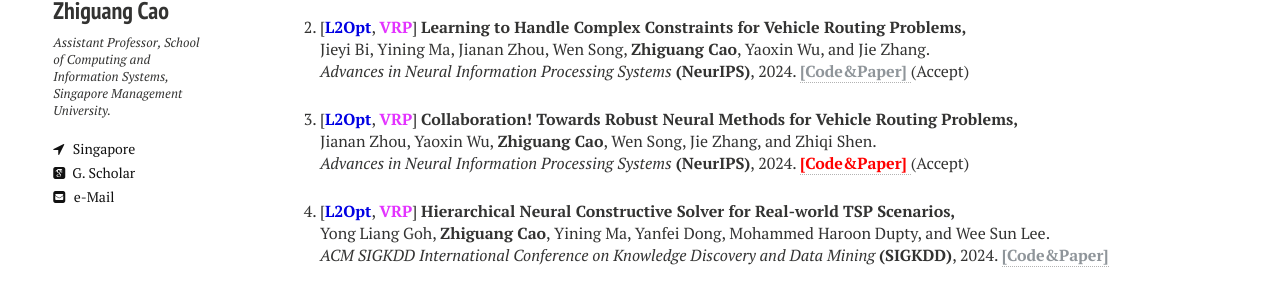
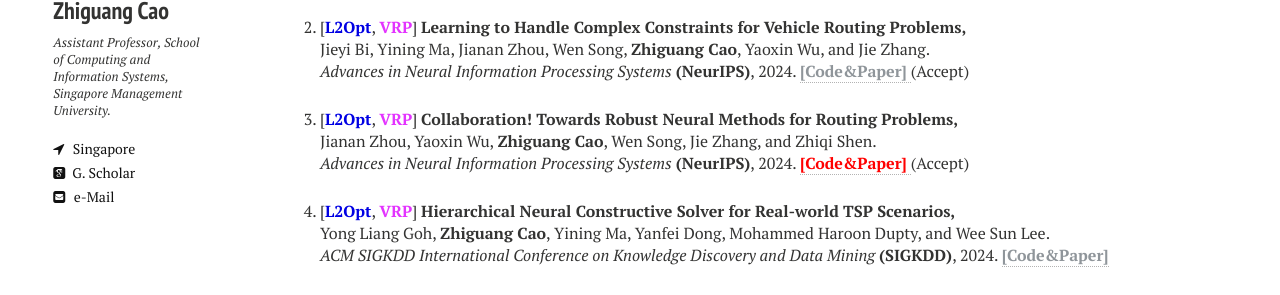
Before and after one commit to zhiguangcaosg/zhiguangcaosg.github.io, a Jekyll site: the page built from publications.md, in a window 1280 px wide and 900 px high. Shown: the part 295-590 px from the top of the window. Built offline with Jekyll 4.4.1, drawn with Linux system fonts in a browser that asks for light colours; nearby versions of some CDN libraries.

Commit message:
Update publications.html

```diff
--- a/_layouts/publications.html
+++ b/_layouts/publications.html
@@ -108,7 +108,7 @@ div.bibtex pre { font-size: 75%; overflow: auto;  width: 100%; padding: 0em 0em;
 
 <li>
 <p>
-[<font color="#0000E3"><b>L2Opt</b></font>, <font color="#E333FF"><b>VRP</b></font>] <b>Collaboration! Towards Robust Neural Methods for Vehicle Routing Problems,</b>
+[<font color="#0000E3"><b>L2Opt</b></font>, <font color="#E333FF"><b>VRP</b></font>] <b>Collaboration! Towards Robust Neural Methods for Routing Problems,</b>
 <br> Jianan Zhou, Yaoxin Wu,  <b>Zhiguang Cao</b>, Wen Song, Jie Zhang, and Zhiqi Shen.<br>
 <i>Advances in Neural Information Processing Systems</i> <b>(NeurIPS)</b>, 2024. <a href="https://github.com/RoyalSkye/Routing-CNF" target="_blank"> <font color="#FF0000"><b>[Code&Paper]</b> </font></a> (Accept)
 </p>
```
